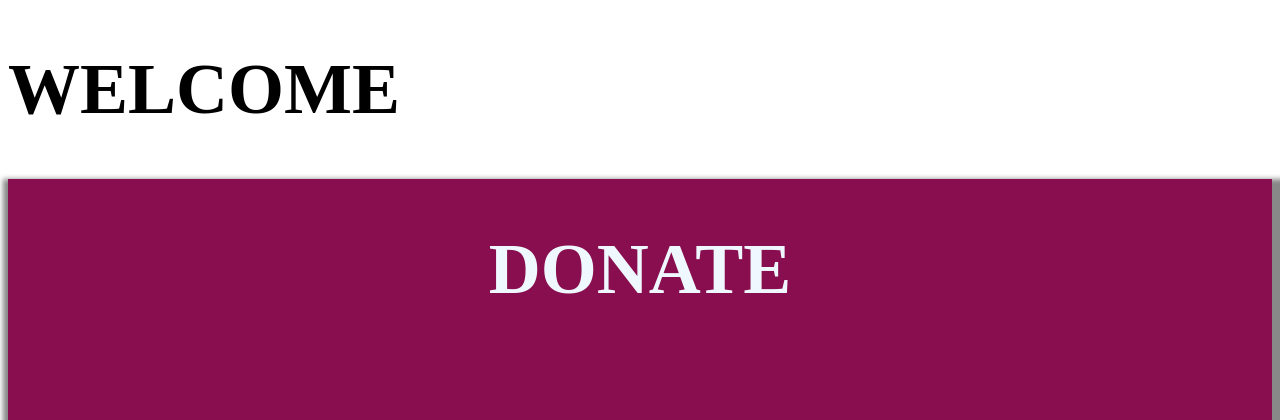
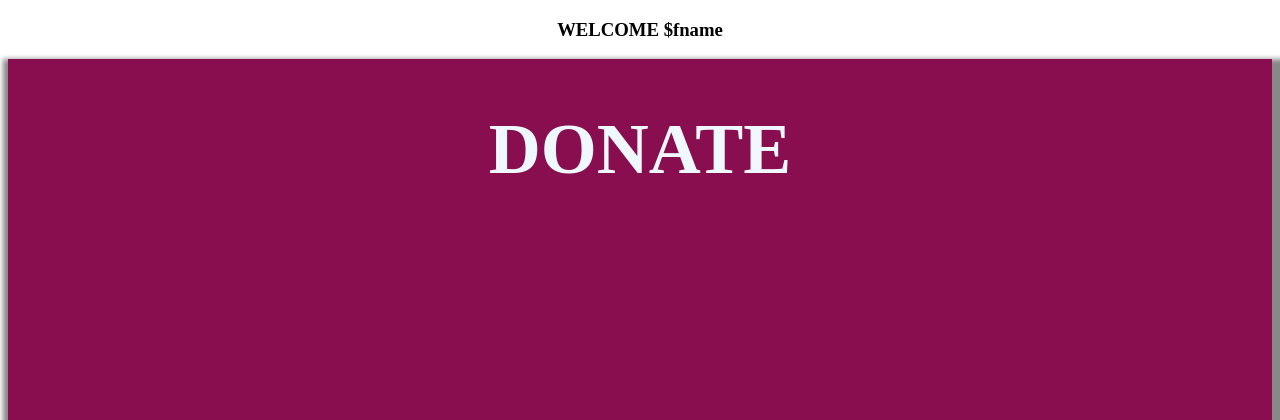
Before and after one commit to SNWajax/Peer2Peer, a PHP site: page /choose.php in a window 1280 px wide. Shown: the top 420 px of the page. Run offline with PHP 8.4, Linux system fonts and the light colour scheme.

Commit message:
Update choose.php

```diff
--- a/choose.php
+++ b/choose.php
@@ -5,7 +5,7 @@
     </head>
     <body>
         <div class = "headline">
-            <h1>WELCOME </h1>
+            <h3>WELCOME $fname</h3>
         </div>
         <div class="half don">
             <h1>DONATE</h1>
```
